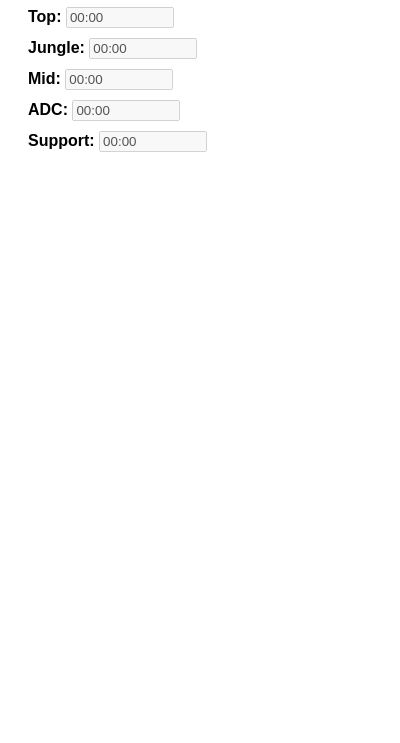
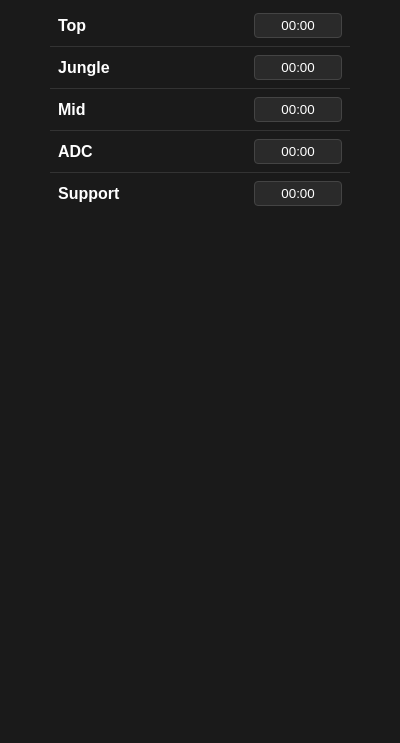
Before and after one commit to TheSmartMonkey/lol-timer, an Electron app: page src/index.html in a window 400 px wide. Shown: the part 101-844 px from the top of the page. Drawn offline with Linux system fonts and the light colour scheme; no server answers.

Commit message:
align timersin a table

```diff
--- a/src/index.html
+++ b/src/index.html
@@ -8,36 +8,69 @@
       body {
         font-family: Arial, sans-serif;
         padding: 20px;
+        background-color: #1a1a1a;
+        color: #ffffff;
       }
-      .timer {
-        margin: 10px 0;
+      .container {
+        max-width: 300px;
+        margin: 0 auto;
       }
-      .timer input {
-        width: 100px;
+      h1 {
+        text-align: center;
+        margin-bottom: 20px;
+        color: #ffffff;
+      }
+      .timer-row {
+        display: flex;
+        justify-content: space-between;
+        align-items: center;
+        padding: 8px;
+        border-bottom: 1px solid #333;
+      }
+      .timer-row:last-child {
+        border-bottom: none;
+      }
+      .role {
+        font-weight: bold;
+        width: 80px;
+      }
+      .timer-input {
+        background-color: #2a2a2a;
+        color: #ffffff;
+        border: 1px solid #444;
+        border-radius: 4px;
+        padding: 4px 8px;
+        text-align: center;
+        width: 70px;
+      }
+      .timer-input:disabled {
+        opacity: 1;
       }
     </style>
   </head>
   <body>
-    <h1>Cooldown Timers</h1>
-    <div id="top" class="timer">
-      <strong>Top:</strong>
-      <input type="text" id="top-timer" value="00:00" disabled />
-    </div>
-    <div id="jungle" class="timer">
-      <strong>Jungle:</strong>
-      <input type="text" id="jungle-timer" value="00:00" disabled />
-    </div>
-    <div id="mid" class="timer">
-      <strong>Mid:</strong>
-      <input type="text" id="mid-timer" value="00:00" disabled />
-    </div>
-    <div id="adc" class="timer">
-      <strong>ADC:</strong>
-      <input type="text" id="adc-timer" value="00:00" disabled />
-    </div>
-    <div id="support" class="timer">
-      <strong>Support:</strong>
-      <input type="text" id="support-timer" value="00:00" disabled />
+    <div class="container">
+      <h1>Cooldown Timers</h1>
+      <div class="timer-row">
+        <span class="role">Top</span>
+        <input type="text" id="top-timer" class="timer-input" value="00:00" disabled />
+      </div>
+      <div class="timer-row">
+        <span class="role">Jungle</span>
+        <input type="text" id="jungle-timer" class="timer-input" value="00:00" disabled />
+      </div>
+      <div class="timer-row">
+        <span class="role">Mid</span>
+        <input type="text" id="mid-timer" class="timer-input" value="00:00" disabled />
+      </div>
+      <div class="timer-row">
+        <span class="role">ADC</span>
+        <input type="text" id="adc-timer" class="timer-input" value="00:00" disabled />
+      </div>
+      <div class="timer-row">
+        <span class="role">Support</span>
+        <input type="text" id="support-timer" class="timer-input" value="00:00" disabled />
+      </div>
     </div>
     <script src="renderer.js"></script>
   </body>
--- a/src/main.js
+++ b/src/main.js
@@ -6,7 +6,7 @@ let mainWindow
 function createWindow () {
   mainWindow = new BrowserWindow({
     width: 400,
-    height: 300,
+    height: 400,
     webPreferences: {
       nodeIntegration: true,
       contextIsolation: false
```
